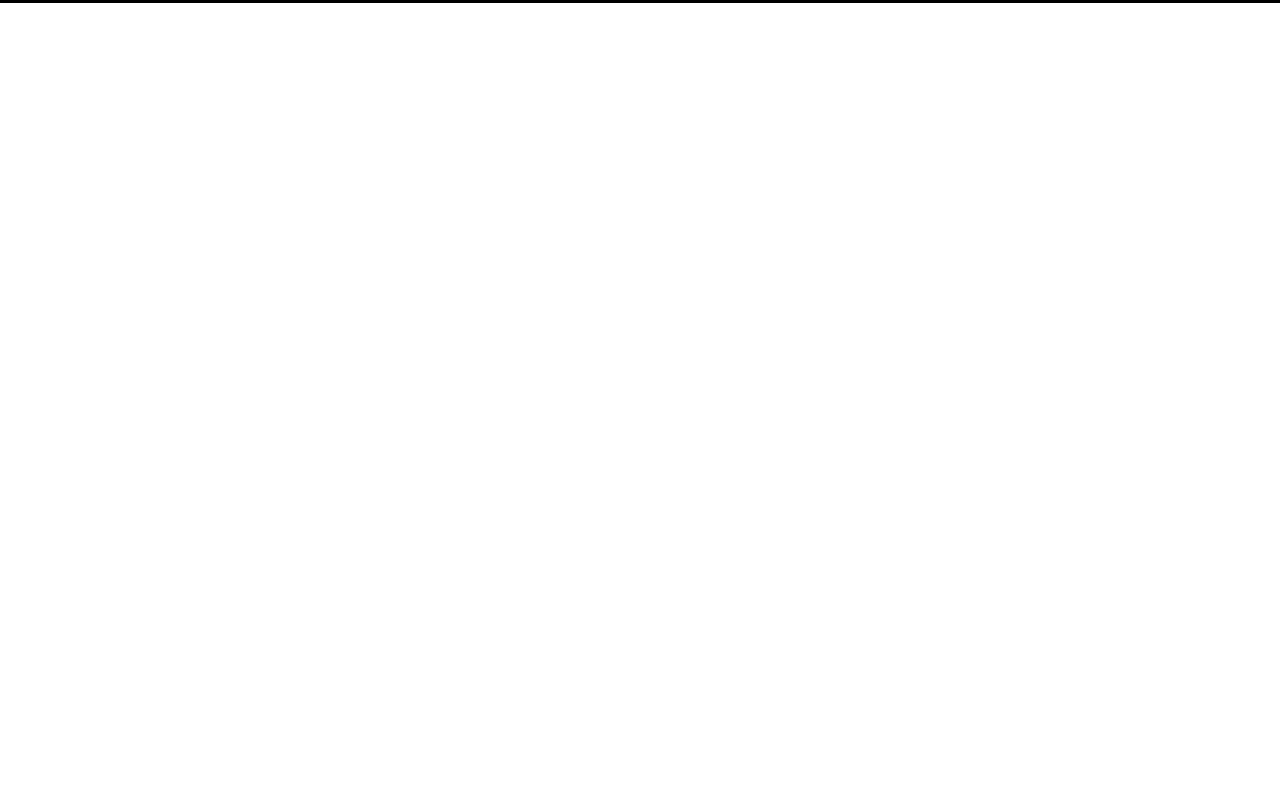
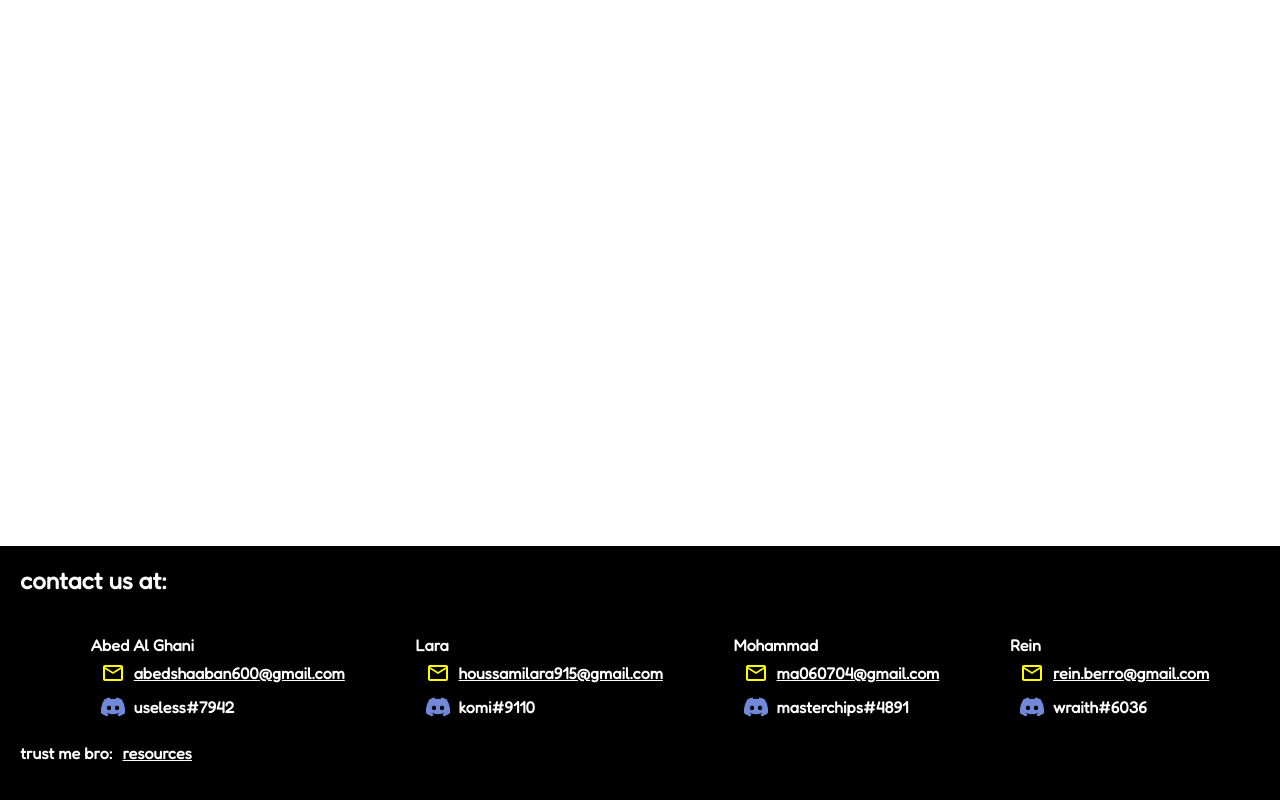
Before and after one commit to abeddshaban/English-Technology-Presentation, a React (Create React App) app: page / in a window 1280 px wide. Shown: the part 8254-9054 px from the top of the page. Before the commit the page ends 8257 px from the top, so only its background shows below. Built offline with nearby package versions, Linux system fonts and the light colour scheme.

Commit message:
added popup footer

```diff
--- a/src/App.js
+++ b/src/App.js
@@ -4,7 +4,6 @@ import Triangle from "./Sections/Triangle";
 import With from "./Sections/With";
 import Against from "./Sections/Against";
 import Footer from "./Sections/Footer";
-// import AnimatedS from "./Sections/AnimatedS";
 
 function App() {
   return (
@@ -41,6 +40,13 @@ function App() {
 
       <Against />
 
+      {/* thanks for watching */}
+
+      <section className="S ">
+        <div>thx for watching</div>
+        <div>QR code</div>
+      </section>
+
       {/* footer  */}
 
       <Footer />
--- a/src/Sections/Footer.js
+++ b/src/Sections/Footer.js
@@ -1,6 +1,7 @@
 import "./Styles/Footer.css";
 import MailOutlineIcon from "@mui/icons-material/MailOutline";
 import Discord from "../Images/discord.png";
+import { useState } from "react";
 
 const Info = ({ name, email, discord }) => {
   return (
@@ -20,9 +21,33 @@ const Info = ({ name, email, discord }) => {
   );
 };
 
+const Popup = (props) => {
+  return (
+    <div className="popup-box">
+      <div className="box">
+        <span className="close-icon" onClick={props.handleClose}>
+          x
+        </span>
+        <b>Resources</b>
+        <p>
+          <a href="https://solana.com/" target="_blank">
+            Solana.com
+          </a>
+        </p>
+      </div>
+    </div>
+  );
+};
+
 const Footer = () => {
+  const [isOpen, setIsOpen] = useState(false);
+
+  const togglePopup = () => {
+    setIsOpen(!isOpen);
+  };
+
   return (
-    <div className="halfS">
+    <div className="halfS FredokaFont">
       <div className="textwhite footer_div">
         contact us at:
         <section className="footer_section">
@@ -50,6 +75,13 @@ const Footer = () => {
             discord="wraith#6036"
           />
         </section>
+        <section className="trustmebro">
+          <span>trust me bro:</span>
+          <span className="margleft " onClick={togglePopup}>
+            <span className="textunderlined">resources</span>
+            {isOpen && <Popup handleClose={togglePopup} />}
+          </span>
+        </section>
       </div>
       <br />
       <br />
--- a/src/Sections/Styles/Footer.css
+++ b/src/Sections/Styles/Footer.css
@@ -48,3 +48,66 @@
 .mailIcon {
   color: yellow;
 }
+
+.trustmebro {
+  display: flex;
+  flex-direction: row;
+  font-size: medium;
+  margin-top: 20px;
+}
+
+.margleft {
+  margin-left: 10px;
+}
+
+.textunderlined {
+  text-decoration: underline;
+  transition-duration: 0.4s;
+}
+
+.textunderlined:hover {
+  cursor: pointer;
+  color: aqua;
+}
+
+.popup-box {
+  color: #000;
+  position: fixed;
+  background: #000000bf;
+  width: 100%;
+  height: 100vh;
+  top: 0;
+  left: 0;
+}
+
+.box {
+  color: #000;
+  position: relative;
+  width: 70%;
+  margin: 0 auto;
+  height: auto;
+  max-height: 70vh;
+  margin-top: calc(100vh - 85vh - 20px);
+  background: #fff;
+  border-radius: 4px;
+  padding: 20px;
+  border: 1px solid #999;
+  overflow: auto;
+}
+
+.close-icon {
+  color: #000;
+  content: "x";
+  cursor: pointer;
+  position: fixed;
+  right: calc(15% - 30px);
+  top: calc(100vh - 85vh - 33px);
+  background: #ededed;
+  width: 25px;
+  height: 25px;
+  border-radius: 50%;
+  line-height: 20px;
+  text-align: center;
+  border: 1px solid #999;
+  font-size: 20px;
+}
--- a/src/Sections/Styles/Intro.css
+++ b/src/Sections/Styles/Intro.css
@@ -112,12 +112,12 @@
 
 .parallax {
   background-image: url("../../Images/nightbg.jpg");
-  height: 100vh;
   /* Create the parallax scrolling effect */
   background-attachment: fixed;
   background-position: center;
   background-repeat: no-repeat;
-  background-size: 130% 100vh;
+  background-size: 110vw 100vh;
+  height: 100vh;
   background-size: cover;
 
   animation: animatedBackground 30s linear infinite alternate;
```
